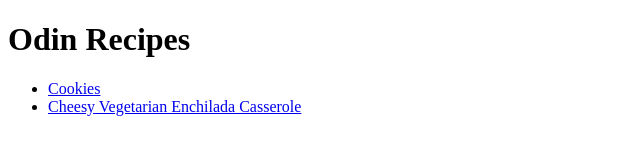
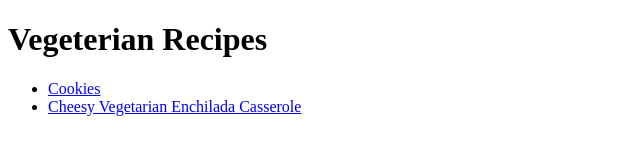
Before and after one commit to Jaxjoh/odin-recipes, a plain HTML site: page index.html in a window 1280 px wide. Shown: the whole page, without its empty margins (0-640 px from the left). Drawn offline with Linux system fonts and the light colour scheme.

Commit message:
title change

```diff
--- a/index.html
+++ b/index.html
@@ -5,7 +5,7 @@
         <title>Recipes for Vegeterian</title>
     </head>
     <body>
-        <h1>Odin Recipes</h1>
+        <h1>Vegeterian Recipes</h1>
 
         <ul>
             <li><a href="recipes/cookies.html">Cookies</a></li>
```
